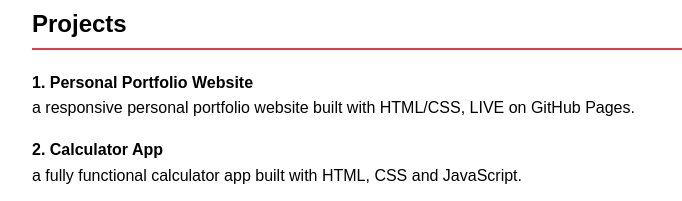
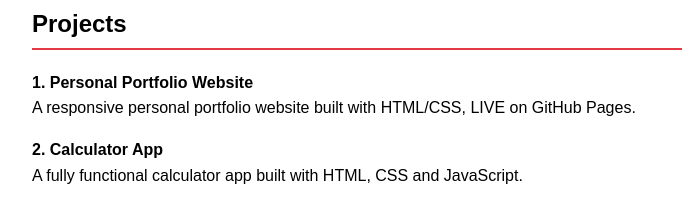
Before and after one commit to Auswell30/my-first-website, a plain HTML site: page cv.html in a window 1280 px wide. Shown: the part 479-680 px from the top of the page, 258-940 px from the left. Drawn offline with Linux system fonts and the light colour scheme.

Commit message:
Fix capitalization in project descriptions
Updated project descriptions to capitalize the first letter of each sentence.

```diff
--- a/cv.html
+++ b/cv.html
@@ -18,8 +18,8 @@ GitHub: github.com/Auswell30</p>
 <p>HTML, CSS, JavaScript | GitHub & GitHub Pages | AWS EC2 - Cloud Basics | Responsive Web Design</p>
 
 <h2>Projects</h2>
-<p><b>1. Personal Portfolio Website</b><br>a responsive personal portfolio website built with HTML/CSS, LIVE on GitHub Pages.</p>
-<p><b>2. Calculator App</b><br>a fully functional calculator app built with HTML, CSS and JavaScript.</p>
+<p><b>1. Personal Portfolio Website</b><br>A responsive personal portfolio website built with HTML/CSS, LIVE on GitHub Pages.</p>
+<p><b>2. Calculator App</b><br>A fully functional calculator app built with HTML, CSS and JavaScript.</p>
 <p><b>3. To-Do List App</b><br>A task management app to add and remove tasks, built with JavaScript.</p>
 
 <h2>Education / Learning</h2>
```
